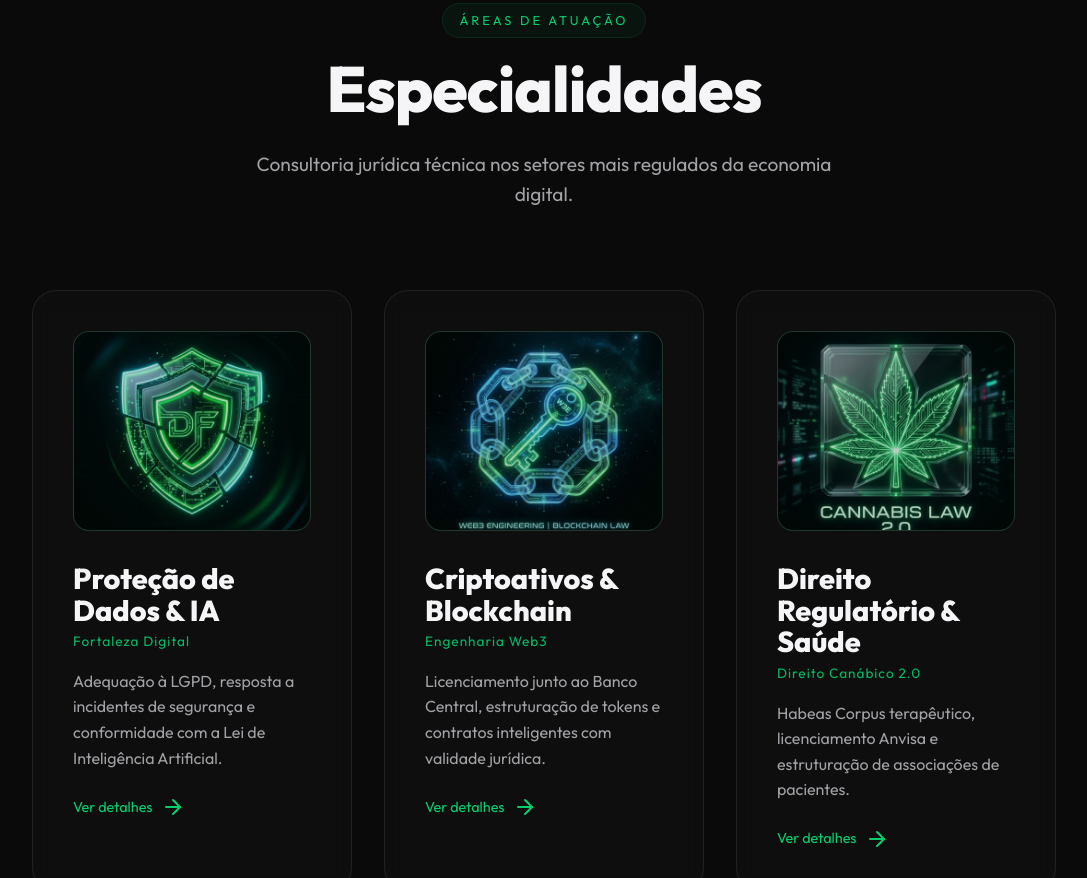
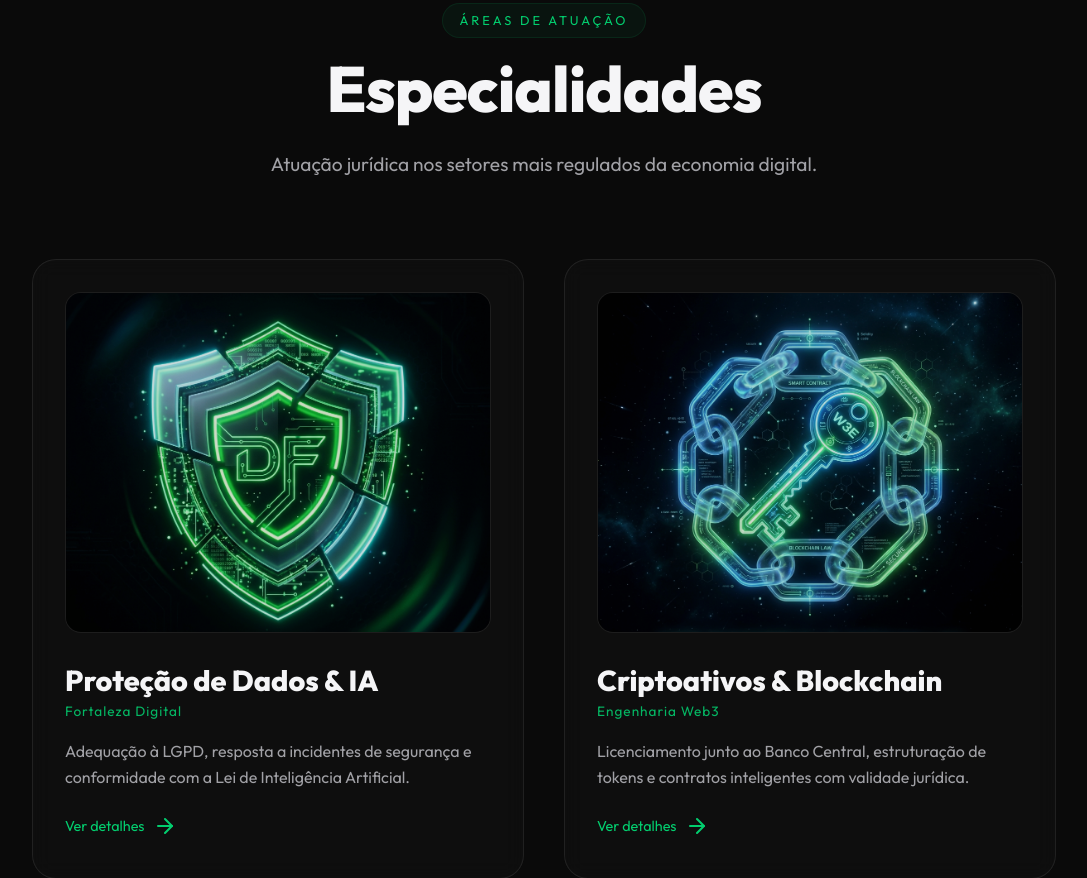
Before and after one commit to diegoartursc/adv, a website built with Vite: page diego-arthur-law/index.html in a window 1280 px wide. Shown: the part 897-1775 px from the top of the page, without its empty margins (96-1183 px from the left). Built offline with nearby package versions, Linux system fonts and the light colour scheme.

Commit message:
Fix card image dimensions and improve text copy

```diff
--- a/diego-arthur-law/index.html
+++ b/diego-arthur-law/index.html
@@ -2,7 +2,7 @@
 <html lang="pt-BR">
   <head>
     <meta charset="UTF-8" />
-    <link rel="icon" type="image/svg+xml" href="/vite.svg" />
+    <link rel="icon" type="image/svg+xml" href="/favicon.svg" />
     <meta name="viewport" content="width=device-width, initial-scale=1.0" />
     <meta name="description" content="Diego Artur — Advocacia especializada em Direito Digital, Criptoativos (Web3) e Direito Canábico. Consultoria estratégica para empresas e indivíduos em cenários regulatórios complexos." />
     <meta name="author" content="Diego Artur" />
@@ -40,10 +40,10 @@
       </div>
       <div class="hero-content">
         <span class="section-label fade-up">Advocacia de Vanguarda</span>
-        <h2 class="subtitle fade-up">Direito Digital · Criptoativos · Medicina Legal</h2>
+        <h2 class="subtitle fade-up">Direito Digital · Criptoativos · Direito Canábico</h2>
         <h1 class="title fade-up">Diego Artur.</h1>
-        <p class="description fade-up">Advogado especialista em regulação de novas tecnologias</p>
-        <p class="manifesto fade-up">Assessoria jurídica técnica para empresas e indivíduos que operam na fronteira entre inovação e regulação.</p>
+        <p class="description fade-up">Advocacia especializada em regulação de novas tecnologias</p>
+        <p class="manifesto fade-up">Consultoria jurídica para empresas e profissionais que operam na fronteira entre inovação e regulação.</p>
         <div class="fade-up" style="margin-top: 2rem;">
           <a href="#expertise" class="btn-secondary">Conhecer Áreas de Atuação</a>
         </div>
@@ -59,14 +59,14 @@
       <div class="section-header">
         <span class="section-label reveal-text">Áreas de Atuação</span>
         <h2 class="section-title reveal-text">Especialidades</h2>
-        <p class="section-subtitle reveal-text">Consultoria jurídica técnica nos setores mais regulados da economia digital.</p>
+        <p class="section-subtitle reveal-text">Atuação jurídica nos setores mais regulados da economia digital.</p>
       </div>
 
       <div class="cards-container">
         <!-- Card 1 -->
         <div class="card glass-card expertise-card neon-target" data-expertise="data-security">
           <div class="card-icon">
-            <img src="./fortaleza_digital_icon_1777732262930.png" alt="Fortaleza Digital">
+            <img src="/fortaleza_digital_icon_1777732262930.png" alt="Proteção de Dados e Inteligência Artificial">
           </div>
           <div class="card-title-group">
             <h3>Proteção de Dados & IA</h3>
@@ -79,7 +79,7 @@
         <!-- Card 2 -->
         <div class="card glass-card expertise-card neon-target" data-expertise="crypto">
           <div class="card-icon">
-            <img src="./web3_law_icon_1777732292876.png" alt="Engenharia Web3">
+            <img src="/web3_law_icon_1777732292876.png" alt="Criptoativos e Blockchain">
           </div>
           <div class="card-title-group">
             <h3>Criptoativos & Blockchain</h3>
@@ -92,7 +92,7 @@
         <!-- Card 3 -->
         <div class="card glass-card expertise-card neon-target" data-expertise="cannabis">
           <div class="card-icon">
-            <img src="./cannabis_law_icon_1777732313245.png" alt="Direito Canábico 2.0">
+            <img src="/cannabis_law_icon_1777732313245.png" alt="Direito Regulatório e Saúde">
           </div>
           <div class="card-title-group">
             <h3>Direito Regulatório & Saúde</h3>
@@ -109,7 +109,7 @@
       <div class="section-header">
         <span class="section-label reveal-text">Como Atuamos</span>
         <h2 class="section-title reveal-text">Metodologia de Trabalho</h2>
-        <p class="section-subtitle reveal-text">Um processo estruturado para transformar risco regulatório em segurança jurídica.</p>
+        <p class="section-subtitle reveal-text">Processo estruturado para converter risco regulatório em segurança jurídica.</p>
       </div>
 
       <div class="method-steps">
@@ -156,7 +156,7 @@
         </div>
         <div class="about-visual">
           <div class="visual-element reveal-text">
-             <img src="./law_meets_code_visual_1777732349359.png" alt="Law Meets Code">
+             <img src="/law_meets_code_visual_1777732349359.png" alt="Onde a Lei encontra a Tecnologia">
           </div>
         </div>
       </div>
@@ -167,7 +167,7 @@
       <div class="section-header">
         <span class="section-label">Base de Conhecimento</span>
         <h2 class="section-title">Perguntas Frequentes</h2>
-        <p class="section-subtitle">Respostas diretas para os desafios jurídicos mais complexos de 2026.</p>
+        <p class="section-subtitle">Respostas objetivas sobre os principais desafios regulatórios de 2026.</p>
       </div>
 
       <div class="faq-container">
--- a/diego-arthur-law/style.css
+++ b/diego-arthur-law/style.css
@@ -66,7 +66,7 @@ body {
   backdrop-filter: blur(10px);
   border: 1px solid var(--glass-border);
   border-radius: 24px;
-  padding: 2.5rem;
+  padding: 2rem 2rem 2.5rem;
   transition: transform 0.1s ease, border-color 0.4s ease, background 0.4s ease;
   transform-style: preserve-3d;
   will-change: transform, box-shadow;
@@ -304,8 +304,8 @@ body {
 
 .cards-container {
   display: grid;
-  grid-template-columns: repeat(auto-fit, minmax(300px, 1fr));
-  gap: 2rem;
+  grid-template-columns: repeat(auto-fit, minmax(320px, 1fr));
+  gap: 2.5rem;
 }
 
 .card-title-group {
@@ -580,8 +580,8 @@ body {
 
 .card-icon {
   width: 100%;
-  height: 200px;
-  background: var(--neon-green-dim);
+  aspect-ratio: 5 / 4;
+  background: #0a0a0a;
   border-radius: 16px;
   display: flex;
   align-items: center;
@@ -590,18 +590,20 @@ body {
   color: var(--neon-green);
   overflow: hidden;
   border: 1px solid var(--glass-border);
+  position: relative;
 }
 
 .card-icon img {
   width: 100%;
   height: 100%;
   object-fit: cover;
-  opacity: 0.8;
+  object-position: center 40%;
+  opacity: 0.85;
   transition: transform 0.5s ease, opacity 0.5s ease;
 }
 
 .expertise-card:hover .card-icon img {
-  transform: scale(1.1);
+  transform: scale(1.08);
   opacity: 1;
 }
 
```
